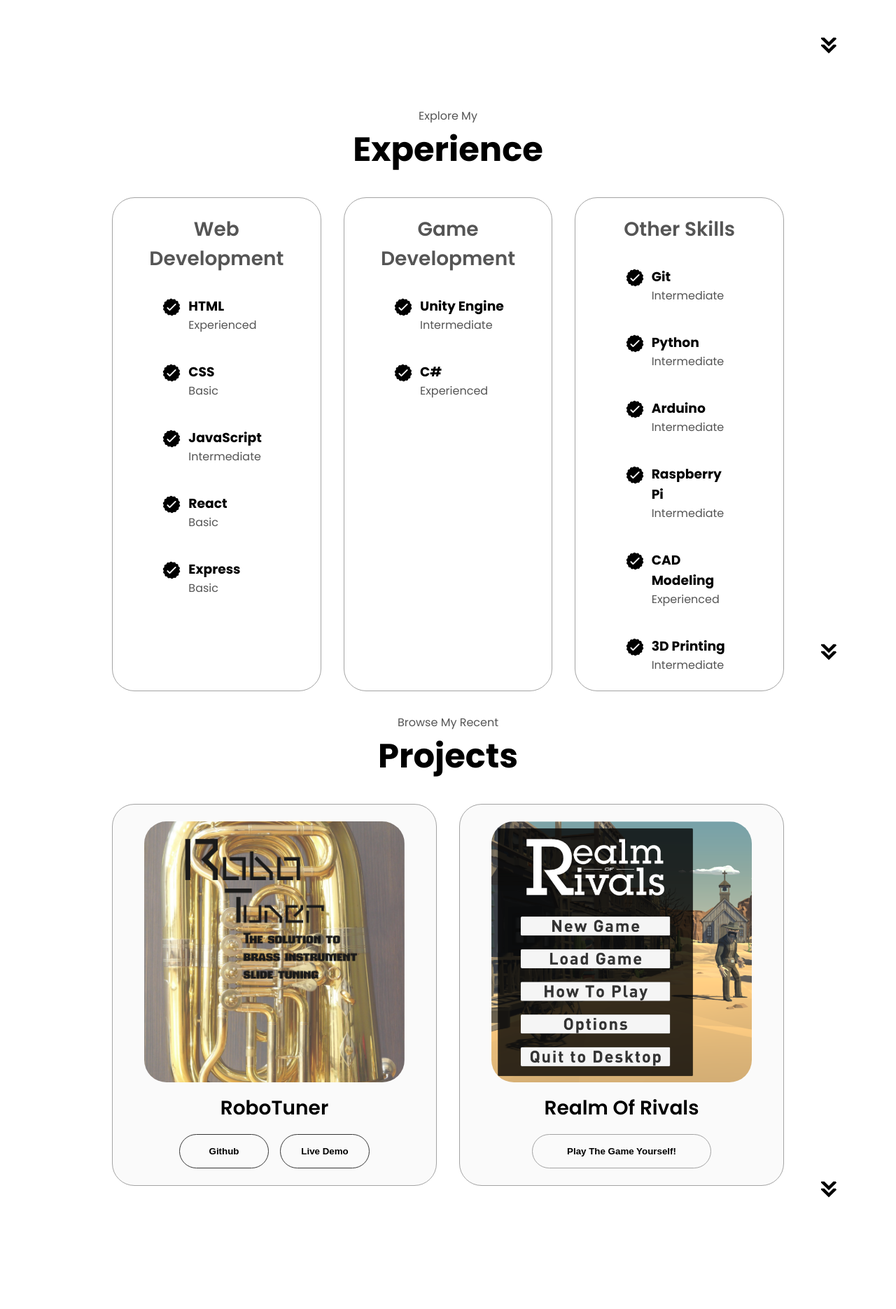
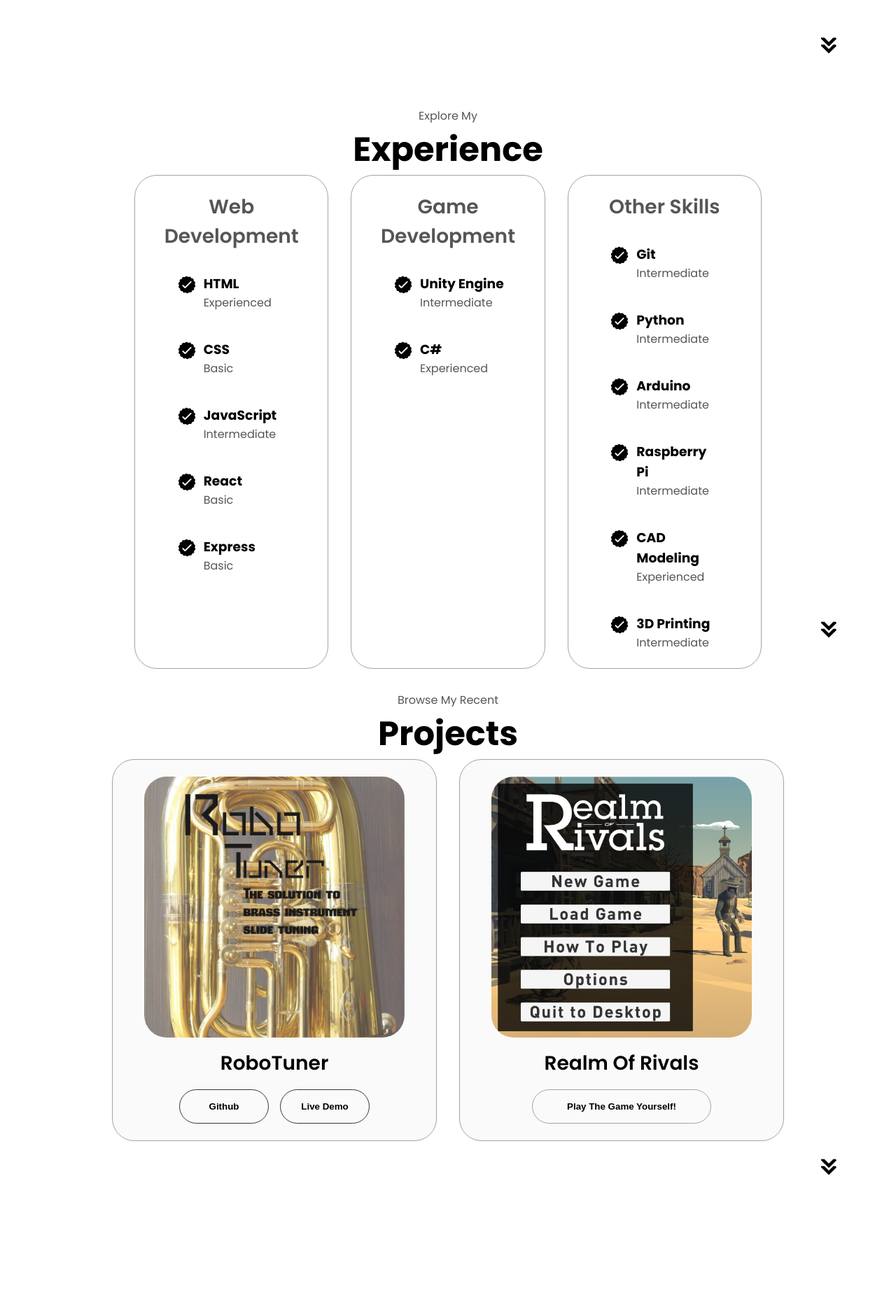
Before and after one commit to tobi-deruiter/Portfolio-Website, a web app: file public/index.html in a window 1280 px wide. Shown: the part 1543-3414 px from the top of the page at 70% size. Run offline with its HTML, style and script files only (its server is not run), Linux system fonts and the light colour scheme.

Commit message:
fixed project images overflow

```diff
--- a/public/index.html
+++ b/public/index.html
@@ -92,7 +92,7 @@
         <p class="section__text__p1">Explore My</p>
         <h1 class="title">Experience</h1>
         <div class="experience-details-container">
-            <div class="about-containers">
+            <div class="experience-container about-containers">
                 <div class="details-container">
                     <h2 class="experience-sub-title">Web Development</h2>
                     <div class="article-container">
@@ -207,7 +207,7 @@
         <p class="section__text__p1">Browse My Recent</p>
         <h1 class="title">Projects</h1>
         <div class="experience-details-container">
-            <div class="about-containers">
+            <div class="projects-container about-containers">
                 <div class="details-container color-container">
                     <div class="article-container">
                         <img src="./assets/robotuner.png" alt="RoboTuner Image" class="project-img">
--- a/public/style.css
+++ b/public/style.css
@@ -99,12 +99,12 @@ a:hover {
     position: absolute;
     top: 100%;
     right: 0%;
-    background-color: rgba(0, 0, 0, 0);
+    background-color: white;
     width: fit-content;
     max-height: 0;
     overflow: hidden;
     transition: all 300ms ease-in-out;
-    opacity: 0;
+    border-radius: 2rem;
     transform: translate(0px, -25px);
 }
 
@@ -343,6 +343,11 @@ section {
     flex-direction: column;
 }
 
+.experience-container {
+    margin: auto;
+    max-width: 70vw;
+}
+
 .article-container {
     display: flex;
     text-align: initial;
@@ -367,6 +372,11 @@ article .icon {
 
 #projects {
     position: relative;
+}
+
+.projects-container {
+    margin: auto;
+    max-width: 1865px;
 }
 
 .color-container {
```
